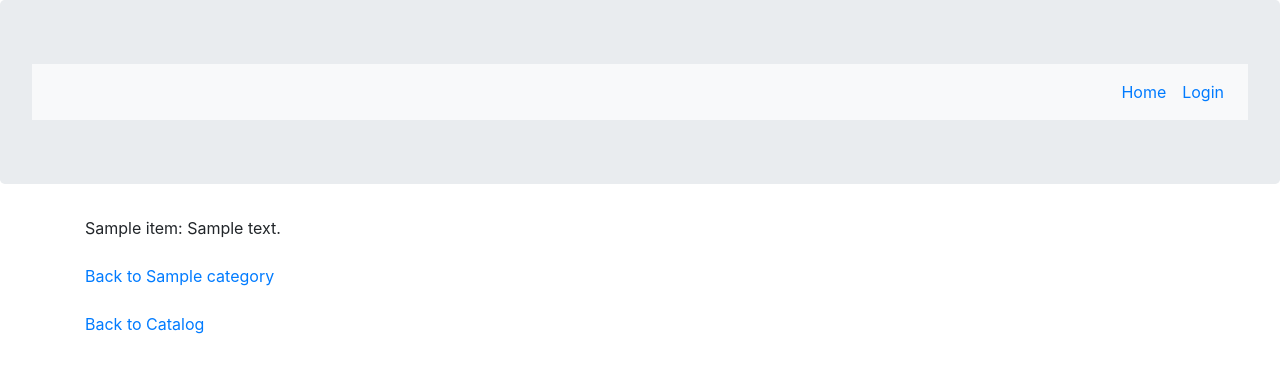
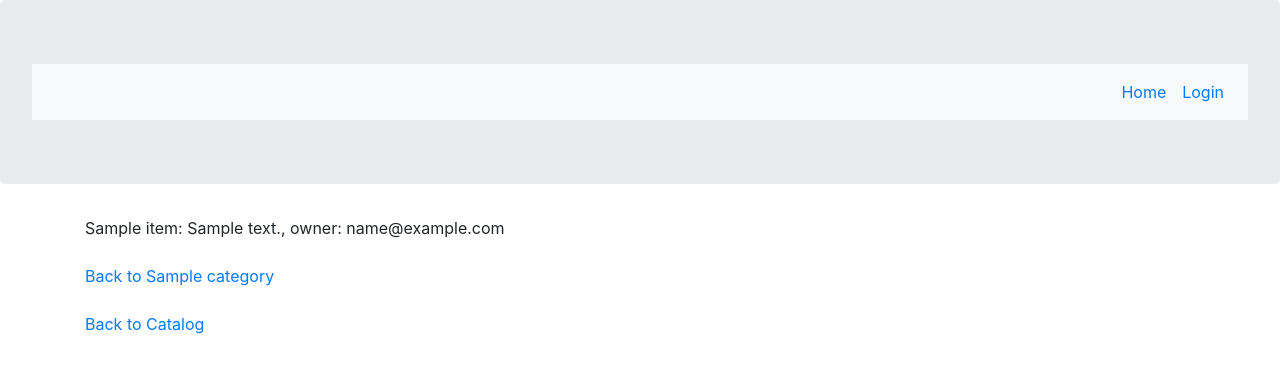
Before and after one commit to lzhengem/Item_Catalog, a Flask app: page /catalog/1/1/ in a window 1280 px wide. Shown: the top 373 px of the page. Run offline with Flask 2, Linux system fonts and the light colour scheme; tables that the repository leaves empty hold one stand-in row (values such as "Sample post"); some libraries are stand-ins or nearby versions.

Commit message:
feat: list the item's owner on the item page

```diff
--- a/templates/item.html
+++ b/templates/item.html
@@ -1,7 +1,7 @@
 {% extends "navbar.html" %}
 {% block content %}
     {{ item.title }}:
-    {{item.description}}
+    {{item.description}}, owner: {{ owner.email }}
     <br></br>
     {%if show_update_links: %}
         <a href="{{url_for('edit',item_id=item.id)}}">Edit {{item.title}}</a>
```
